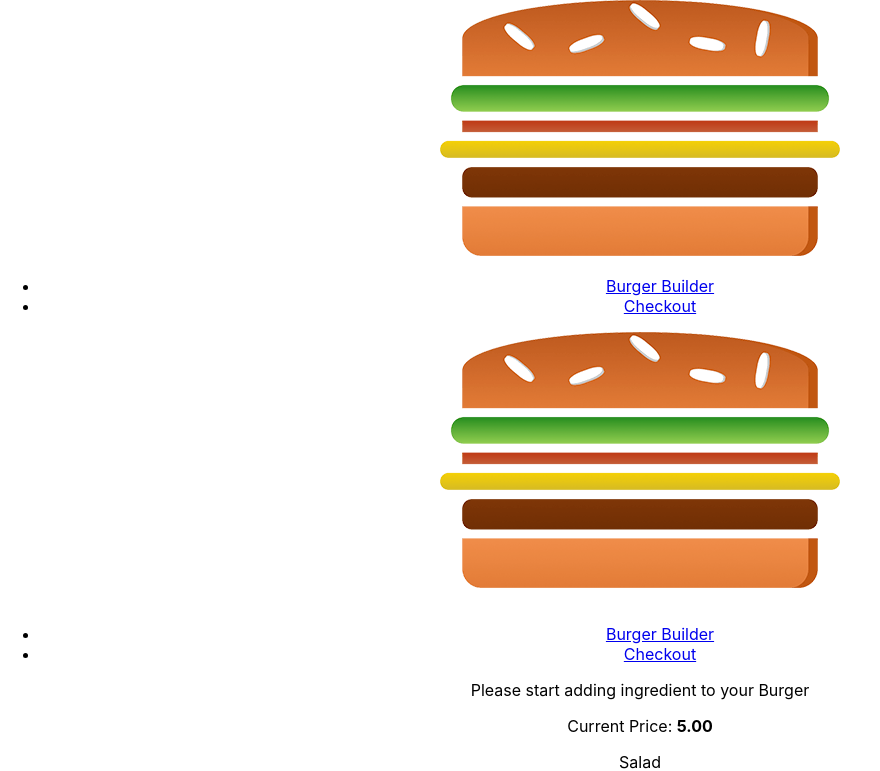
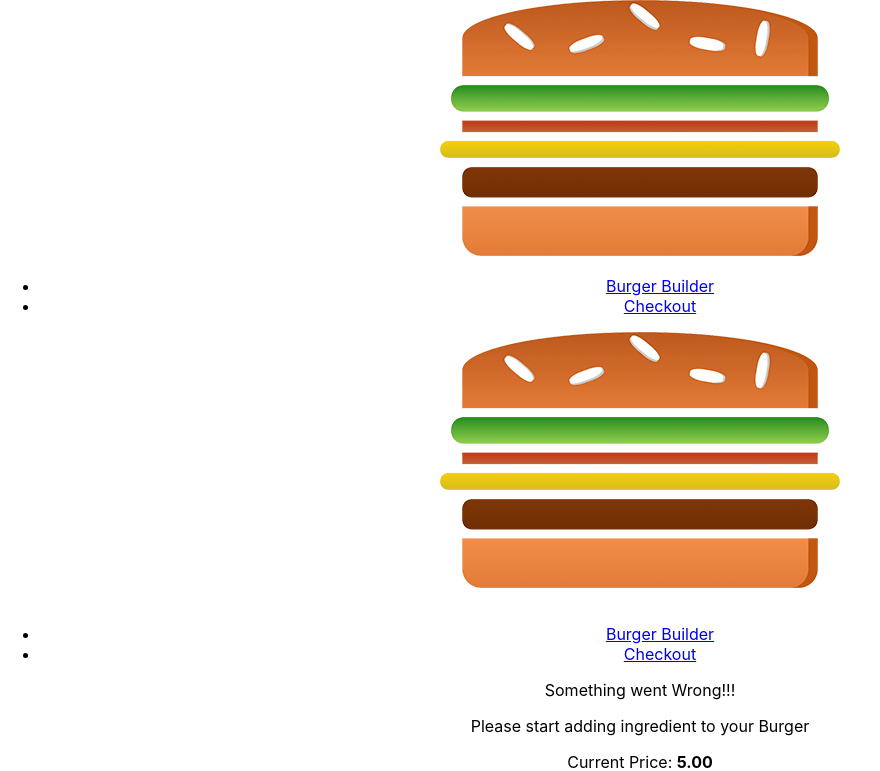
Before and after one commit to kamalyadav11/Burger-King, a React app: page / in a window 1280 px wide. Shown: the top 771 px of the page, without its empty margins (0-880 px from the left). Built offline with nearby package versions, Linux system fonts and the light colour scheme.

Commit message:
rendered gloabl error handler

```diff
--- a/src/containers/BurgerBuilder/BurgerBuilder.js
+++ b/src/containers/BurgerBuilder/BurgerBuilder.js
@@ -5,6 +5,7 @@ import Modal from "../../components/UI/Modal/Modal";
 import OrderSummary from "../../components/Burger/OrderSummary/OrderSummary";
 import axios from "../../axios-orders";
 import Spinner from "../../components/UI/Spinner/Spinner";
+import withErrorHandler from "../../hoc/withErrorhandler/withErrorHandler";
 
 const INGREDIENT_PRICE = {
   salad: 0.4,
@@ -13,7 +14,7 @@ const INGREDIENT_PRICE = {
   bacon: 0.7
 };
 
-export default class BurgerBuilder extends Component {
+class BurgerBuilder extends Component {
   state = {
     ingredients: {
       salad: 0,
@@ -137,3 +138,5 @@ export default class BurgerBuilder extends Component {
     );
   }
 }
+
+export default withErrorHandler(BurgerBuilder);
--- a/src/hoc/withErrorhandler/withErrorHandler.js
+++ b/src/hoc/withErrorhandler/withErrorHandler.js
@@ -5,7 +5,7 @@ const withErrorHandler = WrappedComponent => {
   return props => {
     return (
       <React.Fragment>
-        <Modal>Something went Wrong!!!</Modal>
+        <Modal show>Something went Wrong!!!</Modal>
         <WrappedComponent {...props} />
       </React.Fragment>
     );
```
